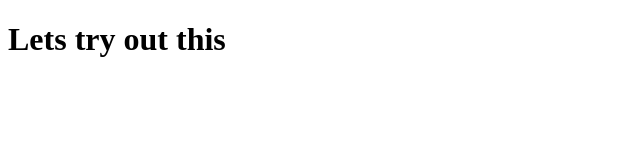
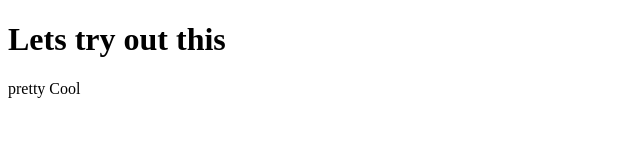
Before and after one commit to datascientist-hussain/Example, a plain HTML site: page index.html in a window 1280 px wide. Shown: the full height of the page, 0-640 px from the left. Drawn offline with Linux system fonts and the light colour scheme.

Commit message:
added new paragraph

```diff
--- a/index.html
+++ b/index.html
@@ -6,5 +6,6 @@
 	</head>
 	<body>
 		<h1>Lets try out this</h1>
+		<p>pretty Cool</p>
 	</body>
 </html>
```
